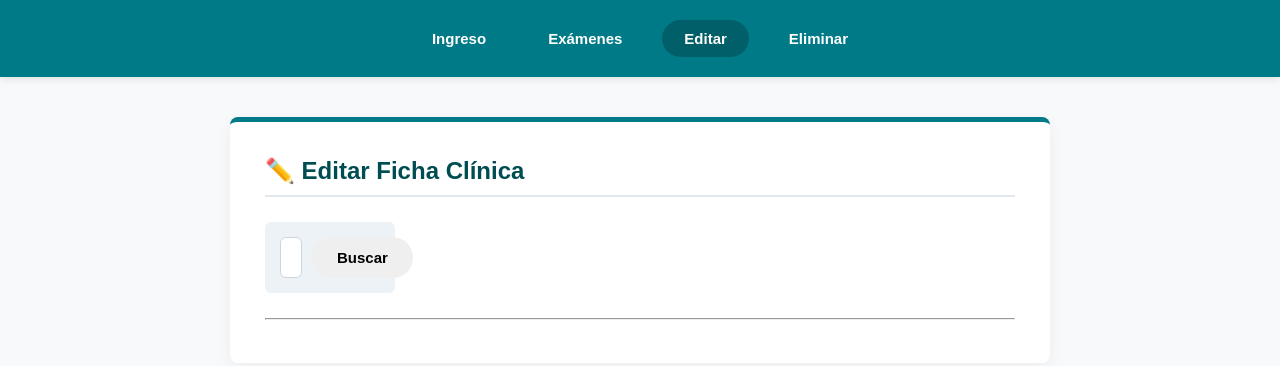
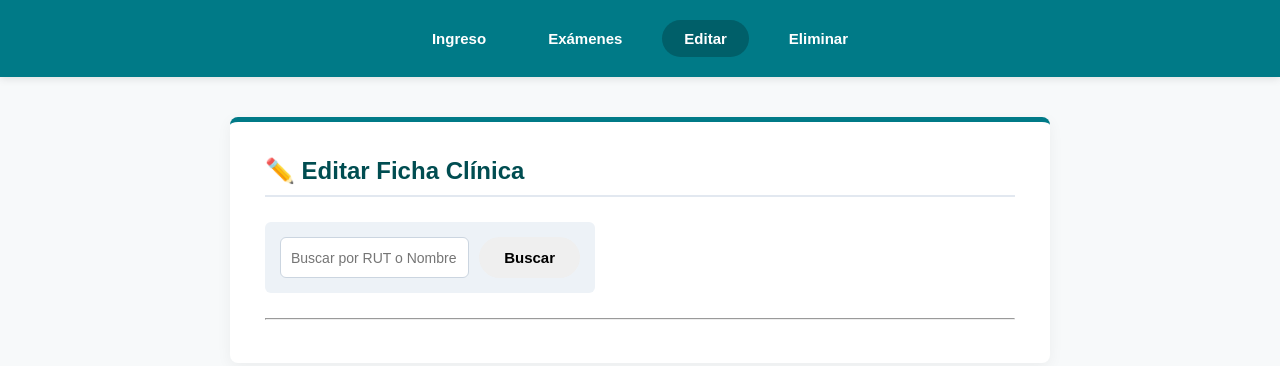
Before and after one commit to AduhartC/paciente, a website: page public/editar.html in a window 1280 px wide. Drawn offline with Linux system fonts and the light colour scheme.

```diff
--- a/public/styles.css
+++ b/public/styles.css
@@ -220,7 +220,7 @@
     background: #edf2f7;
     padding: 15px;
     border-radius: 6px;
-     max-width: 100px; /* Ajusta este valor a tu gusto */
+     max-width: 300px; /* Ajusta este valor a tu gusto */
 }
 
 /* Alertas y Bloques de Respuesta de Red */
```
